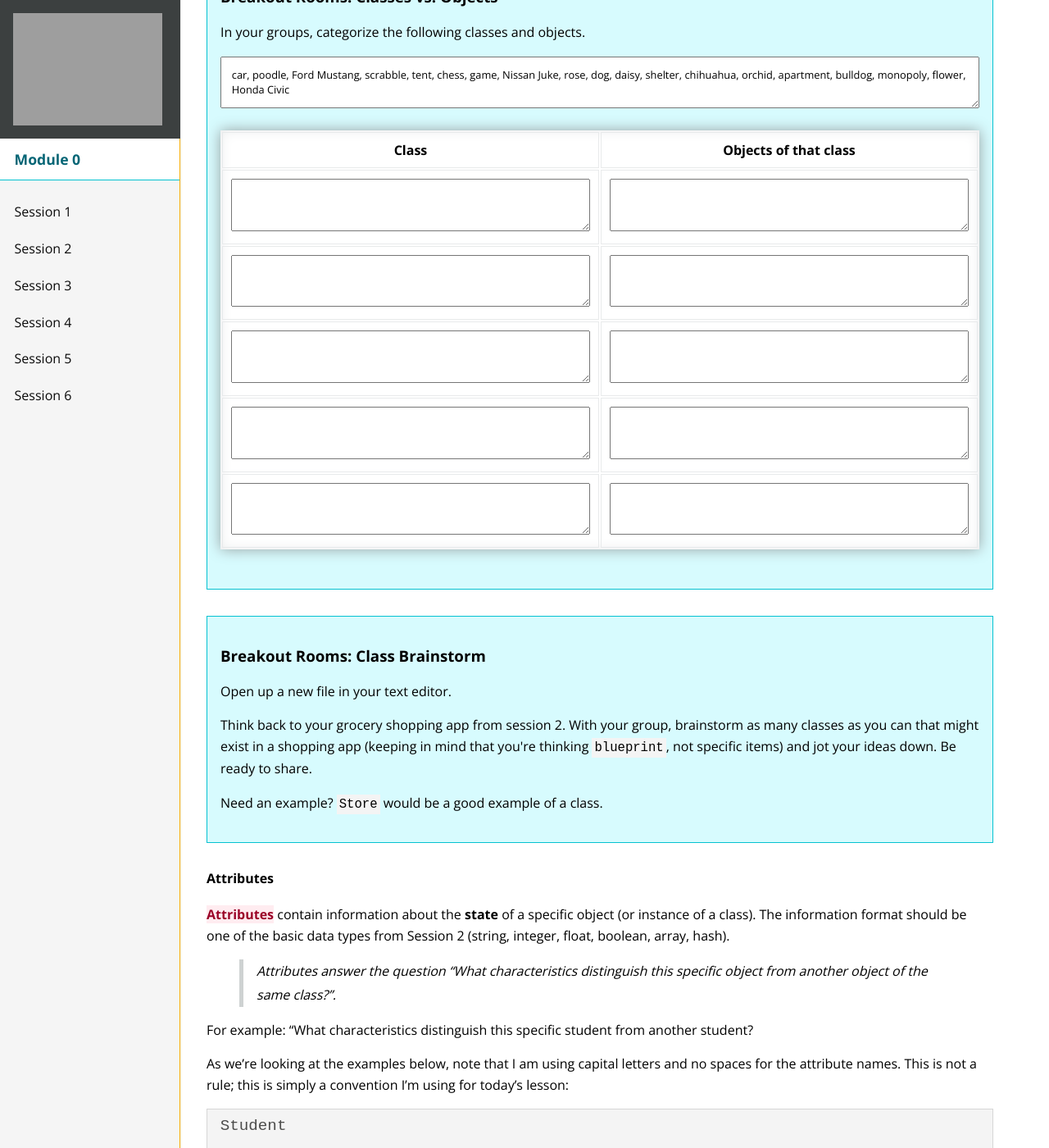
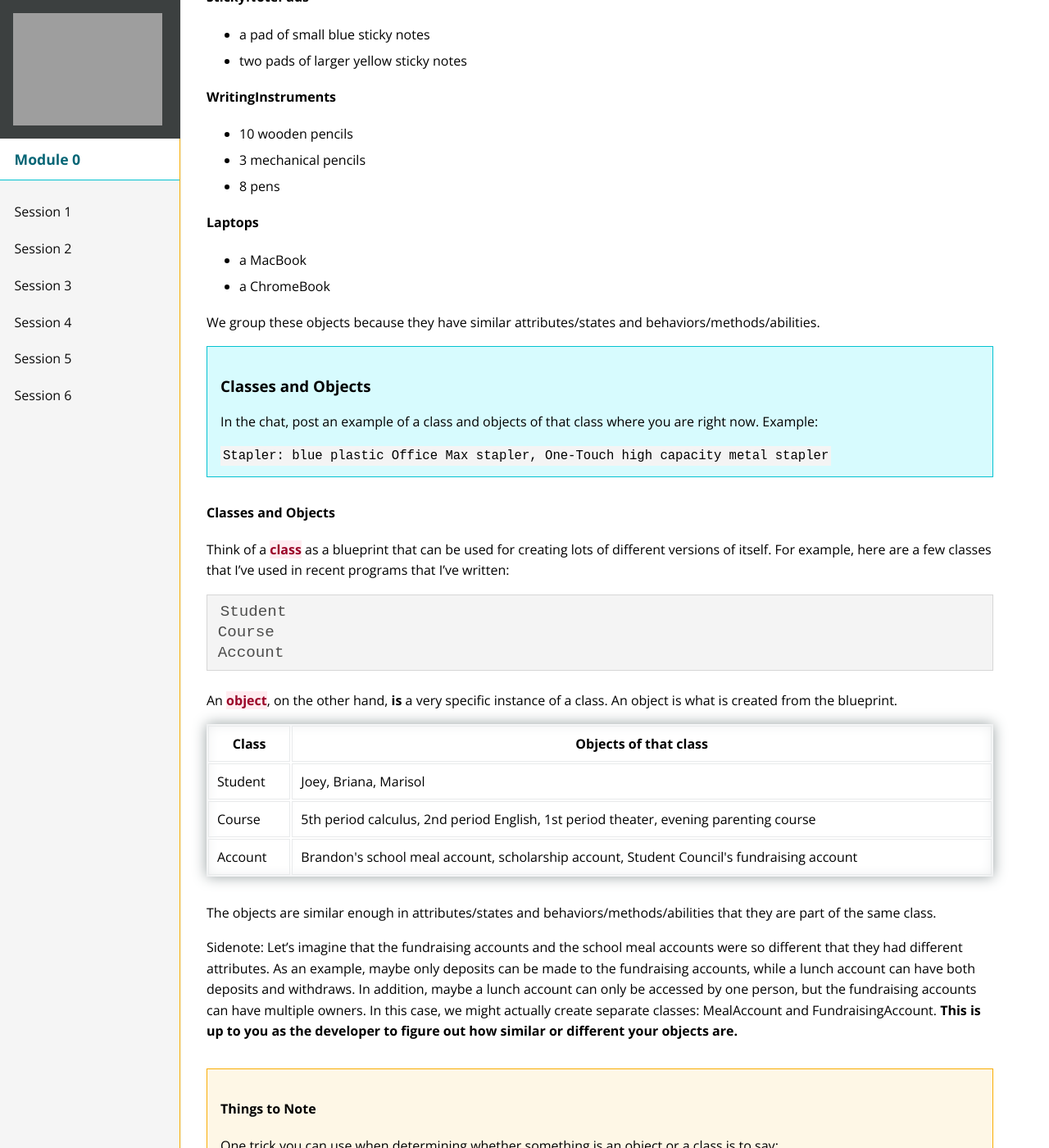
Before and after one commit to turingschool/mod-0-curriculum, a Jekyll site: the page built from session5/index.md, in a window 1280 px wide and 1400 px high, scrolled down 4867 px. Shown: the whole window at 82% size. Built offline with Jekyll 4.4.1, drawn with Linux system fonts in a browser that asks for light colours; nearby versions of some CDN libraries; some of the changed text lies outside the part shown.

Commit message:
make final adjustments to session 5

````diff
--- a/session5/index.md
+++ b/session5/index.md
@@ -39,17 +39,21 @@
 
 ### Wins From Feedback
 
+- Solid understanding of creating repository, pushing to repository, cloning repository, and forking repository (average mastery scores above 4)
 - More breakout rooms! :)
 
 ### Follow-Ups From Feedback
 
-- More breakout rooms :(
+- Time allotted for breakout rooms
+- Terminal vs. text editor?
+- Sessions move fast
+- Markdown average mastery score 3.6
+- Recordings don't record breakout rooms
 
 ### Other Notes
 
 - Initial commit
 - Commit message format
-
 
 <div class="try-it">
   <h3>Intros, Review, and Icebreaker</h3>
@@ -167,9 +171,52 @@
 
 <span class="vocab">Object oriented programming</span>, or OOP for short, is an approach to programming (or a [programmming paradigm](https://en.wikipedia.org/wiki/Comparison_of_programming_paradigms)) where programs are organized as a series of objects.
 
+OOP is very similar to how the world actually works. In my office right now, there are several <span class="vocab">objects</span> (bullet points) of various <span class="vocab">classes</span> (bold):
+
+<strong>Chairs</strong>
+- a navy blue chair
+- a silver chair
+- two black chairs
+
+<strong>Crates</strong>
+- a green crate
+- an orange crate
+
+<strong>Teachers</strong>
+- myself
+- two other teachers
+
+<strong>WaterBottles</strong>
+- a blue Nalgene
+- a red Nalgene
+
+<strong>FileFolders</strong>
+- countless multi-colored file folders
+
+<strong>StickyNotePads</strong>
+- a pad of small blue sticky notes
+- two pads of larger yellow sticky notes
+
+<strong>WritingInstruments</strong>
+- 10 wooden pencils
+- 3 mechanical pencils
+- 8 pens
+
+<strong>Laptops</strong>
+- a MacBook
+- a ChromeBook
+
+We group these objects because they have similar attributes/states and behaviors/methods/abilities.
+
+<div class="try-it">
+  <h3>Classes and Objects</h3>
+  <p>In the chat, post an example of a class and objects of that class where you are right now. Example:</p>
+  <code>Stapler: blue plastic Office Max stapler, One-Touch high capacity metal stapler</code>
+</div>
+
 #### Classes and Objects
 
-A <span class="vocab">class</span> can be anything that has state and behavior (usually). Think of a class as a blueprint that can be used for creating lots of different versions of itself. For example, here are a few classes that I've used in recent programs that I've written:
+Think of a <span class="vocab">class</span> as a blueprint that can be used for creating lots of different versions of itself. For example, here are a few classes that I've used in recent programs that I've written:
 
 ```
 Student
@@ -197,10 +244,14 @@
     </tr>
     <tr>
       <td>Account</td>
-      <td>Brandon's school meal account, Emily's college tuition account, Student Council's fundraising account</td>
+      <td>Brandon's school meal account, scholarship account, Student Council's fundraising account</td>
     </tr>
   </tbody>
 </table>
+
+The objects are similar enough in attributes/states and behaviors/methods/abilities that they are part of the same class.
+
+Sidenote: Let's imagine that the fundraising accounts and the school meal accounts were so different that they had different attributes. As an example, maybe only deposits can be made to the fundraising accounts, while a lunch account can have both deposits and withdraws. In addition, maybe a lunch account can only be accessed by one person, but the fundraising accounts can have multiple owners. In this case, we might actually create separate classes: MealAccount and FundraisingAccount. **This is up to you as the developer to figure out how similar or different your objects are.**
 
 <div class="things-to-note">
   <h4>Things to Note</h4>
@@ -212,8 +263,8 @@
 </div>
 
 <div class="try-it">
-  <h3>Breakout Rooms: Classes vs. Objects</h3>
-  <p>In your groups, categorize the following classes and objects.</p>
+  <h3>Classes vs. Objects</h3>
+  <p>On your own, categorize the following classes and objects.</p>
   <textarea name="">
 car, poodle, Ford Mustang, scrabble, tent, chess, game, Nissan Juke, rose, dog, daisy, shelter, chihuahua, orchid, apartment, bulldog, monopoly, flower, Honda Civic
   </textarea>
@@ -261,9 +312,9 @@
 
 <span class="vocab">Attributes</span> contain information about the **state** of a specific object (or instance of a class). The information format should be one of the basic data types from Session 2 (string, integer, float, boolean, array, hash).
 
-> Attributes answer the question "What characteristics distinguish this specific object from another object of the same class?".
+> Attributes answer the question "What characteristics might distinguish this specific object from another object of the same class?".
 
-For example: "What characteristics distinguish this specific student from another student?
+For example: "What characteristics might distinguish this specific student from another student?
 
 
 As we're looking at the examples below, note that I am using capital letters and no spaces for the attribute names. This is not a rule; this is simply a convention I'm using for today's lesson:
@@ -321,7 +372,7 @@
 
 #### Methods
 
-<span class="vocab">Methods</span> define **behavior** and how an object reacts when asked to do something. Methods are generally verbs (action words or very short phrases). Methods generally answer the question "What things can objects of this specific class do?"
+<span class="vocab">Methods</span> define **behavior/actions**. Methods are generally verbs (action words or very short action phrases). Methods generally answer the question "What things can objects of this specific class do?"
 
 For example: "What things can students do?" or "What things can accounts do?"
 
@@ -405,14 +456,26 @@
         <li>Beach</li>
         <li>Concert</li>
     </ul>
-      <li>Brainstorm two classes of objects in your chosen system.</li>
+      <li>Brainstorm two classes in your chosen system.</li>
       <li>List the attributes for both classes.</li>
       <li>List the methods for both classes.</li>
   </ol>
   <p>Be ready to share with a partner and give/receive feedback.</p>
 </div>
 
+### Share and Feedback
+
+In just a minute, you'll be randomly paired with another student. The person with the longest last name will share first.
+
+1. What system did you choose? (Museum, Hotel, Beach, Concert)
+1. What two classes did you identify for that system? How do you know they are classes? (Partner: provide feedback to confirm or adjust)
+1. What are the **attributes** for your first class? How do you know they are attributes and NOT methods? (Partner: provide feedback to confirm or adjust)
+1. What are the **attributes** for your second class? How do you know they are attributes and NOT methods? (Partner: provide feedback to confirm or adjust)
+1. What are the **methods** for your first class? How do you know they are methods and NOT attributes? (Partner: provide feedback to confirm or adjust)
+1. What are the **methods** for your second class? How do you know they are methods and NOT attributes? (Partner: provide feedback to confirm or adjust)
+1. Switch roles and repeat with second person.
+
 <a name="homework"></a>
 ## Homework
 
-This is our final Mod 0 technical session. Your assignment between now and Thursday is to find 60 minutes to complete the Mod 0 Technical Assessment.
+This is our final Mod 0 technical session. Your assignment between now and Thursday is to find 70 minutes to complete the [Mod 0 Technical Assessment](https://fierce-beyond-34376.herokuapp.com).
````
